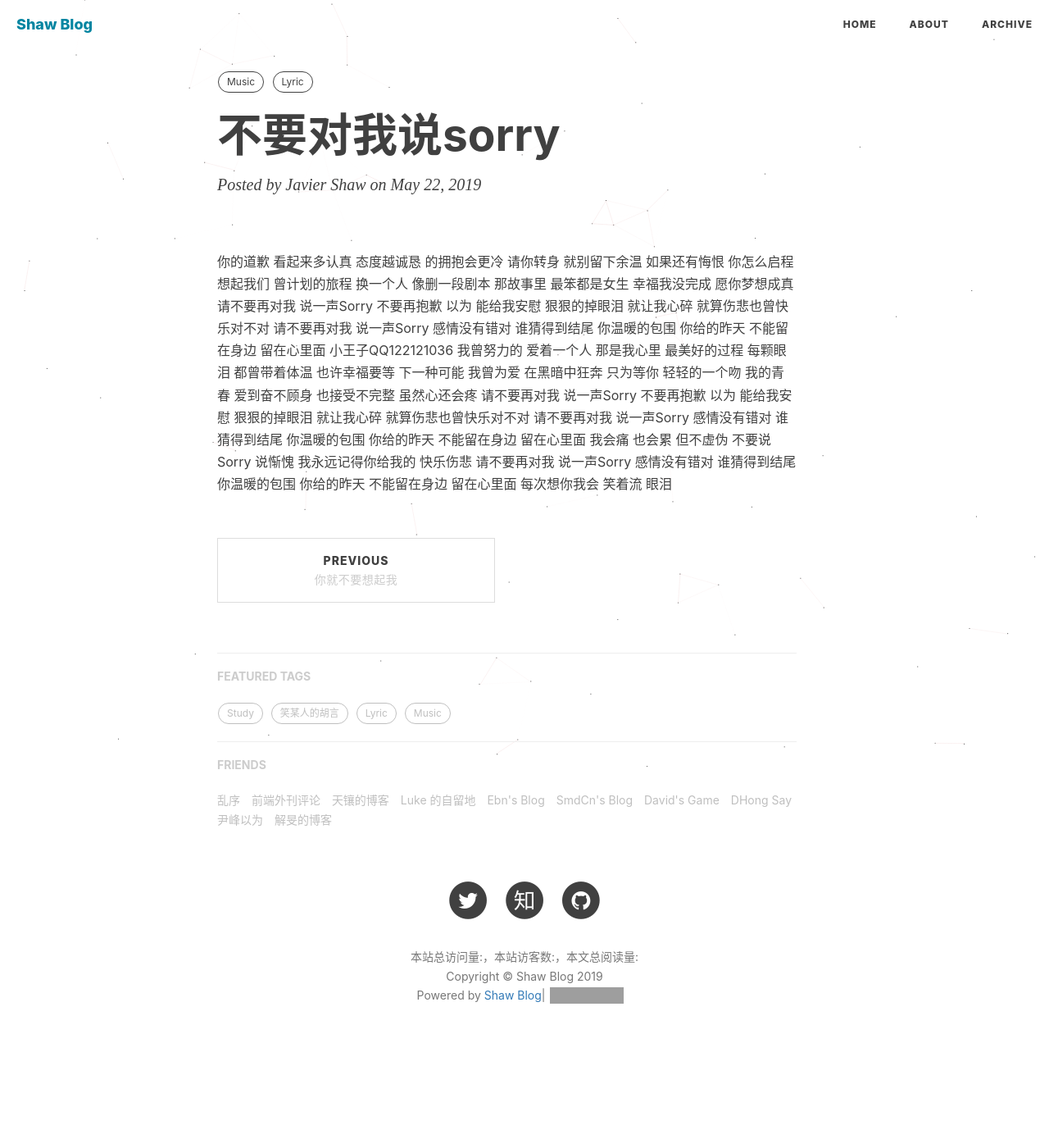
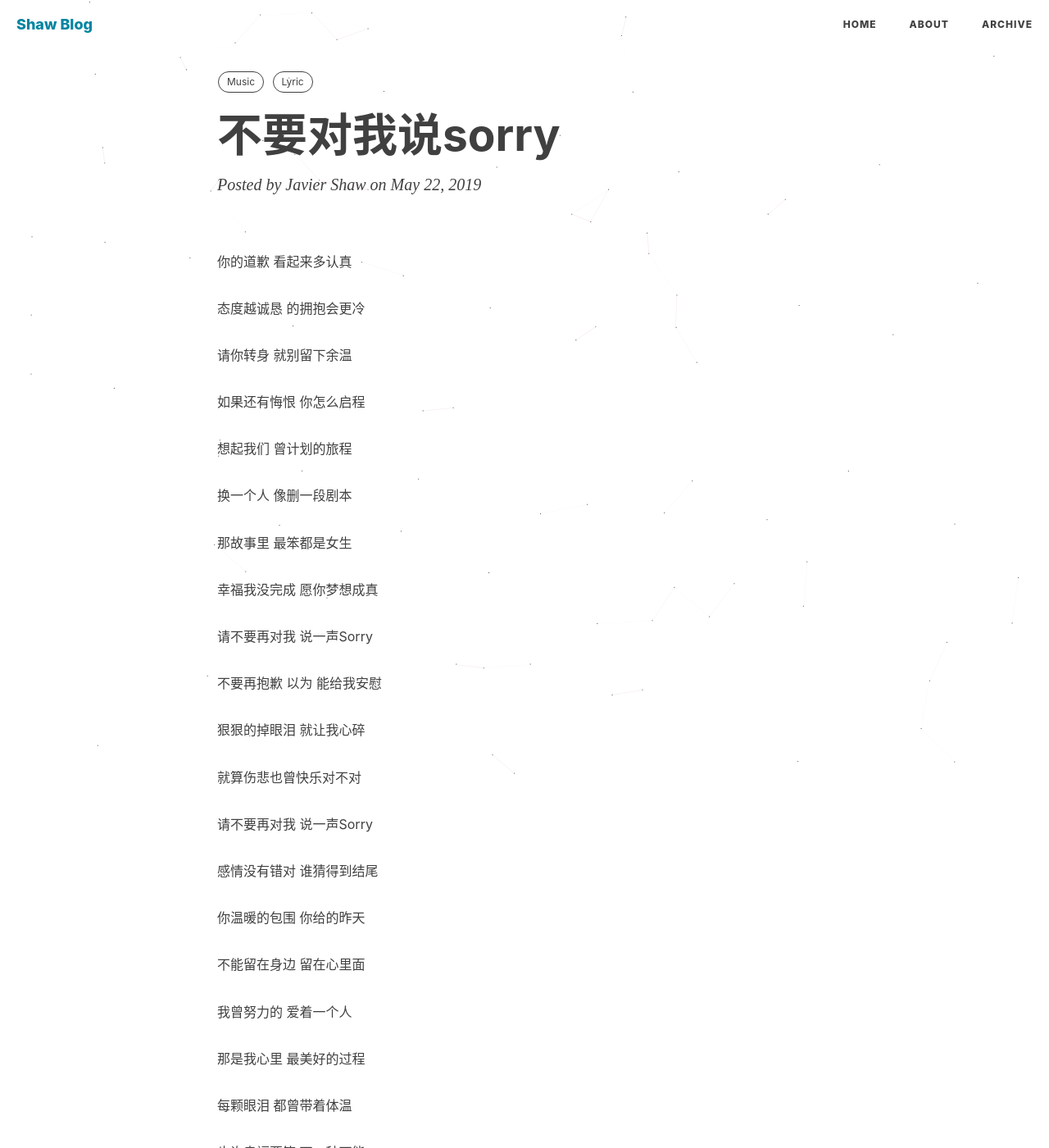
Before and after one commit to jvxiao/jvxiao.github.io, a Jekyll site: the page built from _posts/2019-05-22-Donnot-say-sorry-to-me.md, in a window 1280 px wide and 1400 px high. Shown: the whole window at 82% size. Built offline with Jekyll 4.4.1, drawn with Linux system fonts in a browser that asks for light colours; nearby versions of some CDN libraries; comment, search, counter and statistics services are not loaded; some of the changed text lies outside the part shown; grey boxes are pictures that could not be loaded.

Commit message:
Don't say sorry to me

```diff
--- a/_posts/2019-05-22-Donnot-say-sorry-to-me.md
+++ b/_posts/2019-05-22-Donnot-say-sorry-to-me.md
@@ -9,43 +9,81 @@ tags:
 - Lyric
 ---
 你的道歉 看起来多认真
+
 态度越诚恳 的拥抱会更冷
+
 请你转身 就别留下余温
+
 如果还有悔恨 你怎么启程
+
 想起我们 曾计划的旅程
+
 换一个人 像删一段剧本
+
 那故事里 最笨都是女生
+
 幸福我没完成 愿你梦想成真
+
 请不要再对我 说一声Sorry
+
 不要再抱歉 以为 能给我安慰
+
 狠狠的掉眼泪 就让我心碎
+
 就算伤悲也曾快乐对不对
+
 请不要再对我 说一声Sorry
+
 感情没有错对 谁猜得到结尾
+
 你温暖的包围 你给的昨天
+
 不能留在身边 留在心里面
-小王子QQ122121036
+
 我曾努力的 爱着一个人
+
 那是我心里 最美好的过程
+
 每颗眼泪 都曾带着体温
+
 也许幸福要等 下一种可能
+
 我曾为爱 在黑暗中狂奔
+
 只为等你 轻轻的一个吻
+
 我的青春 爱到奋不顾身
+
 也接受不完整 虽然心还会疼
+
 请不要再对我 说一声Sorry
+
 不要再抱歉 以为 能给我安慰
+
 狠狠的掉眼泪 就让我心碎
+
 就算伤悲也曾快乐对不对
+
 请不要再对我 说一声Sorry
+
 感情没有错对 谁猜得到结尾
+
 你温暖的包围 你给的昨天
+
 不能留在身边 留在心里面
+
 我会痛 也会累 但不虚伪
+
 不要说Sorry 说惭愧
+
 我永远记得你给我的 快乐伤悲
+
 请不要再对我 说一声Sorry
+
 感情没有错对 谁猜得到结尾
+
 你温暖的包围 你给的昨天
+
 不能留在身边 留在心里面
+
 每次想你我会 笑着流 眼泪
```
